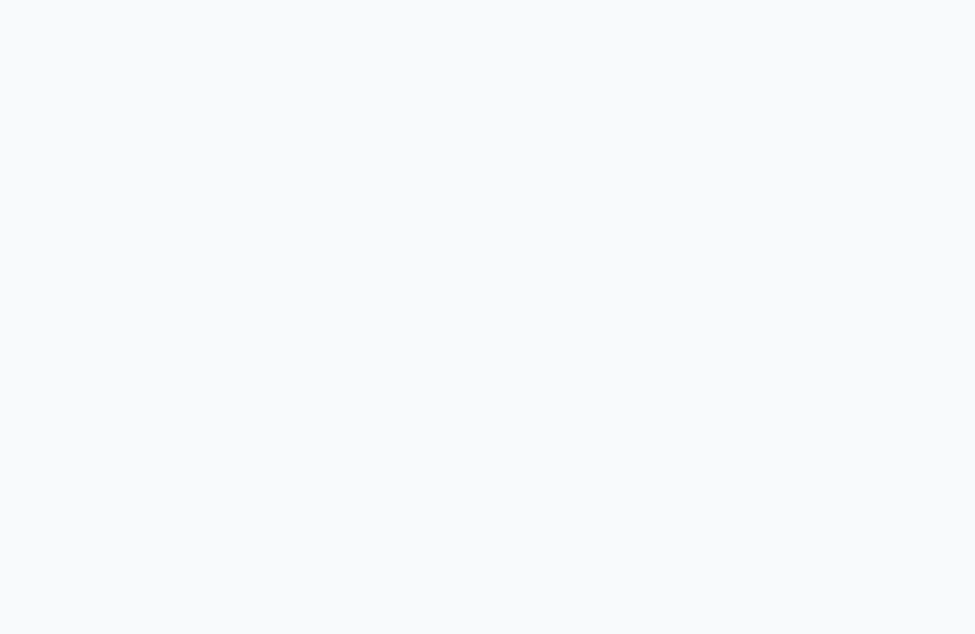
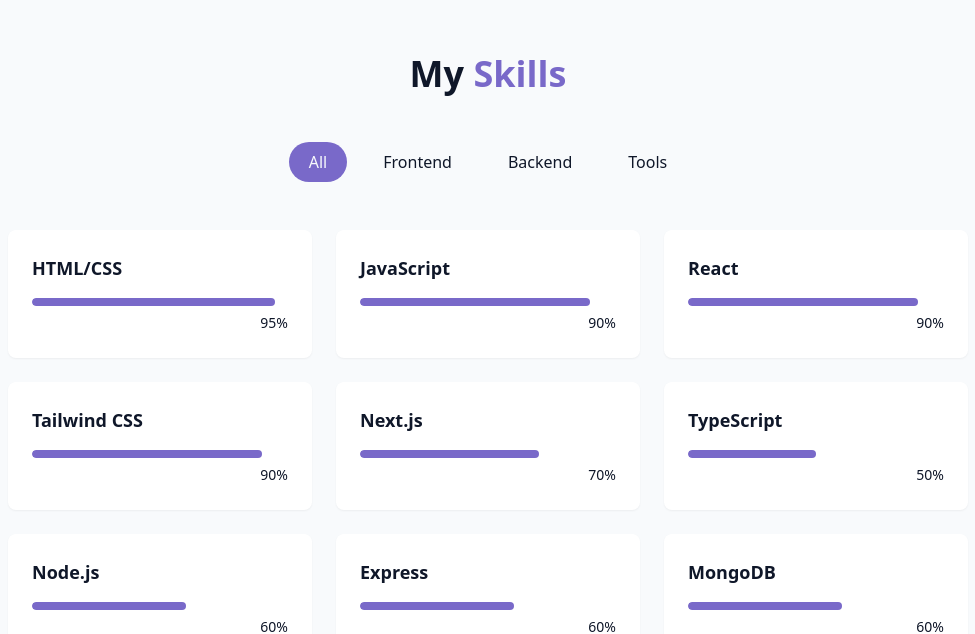
Before and after one commit to Joy-Juyoung/My_Portfolio, a React (Vite) app: page / in a window 1280 px wide. Shown: the part 1548-2182 px from the top of the page, without its empty margins (152-1127 px from the left). Before the commit the page ends 1506 px from the top, so only its background shows below. Built offline with nearby package versions, Linux system fonts and the light colour scheme.

Commit message:
feat: add responsive Skills section with category filter and progress bars

```diff
--- a/src/components/AboutSection.jsx
+++ b/src/components/AboutSection.jsx
@@ -2,7 +2,7 @@
 
 export const AboutSection = () => {
   return (
-    <section id="hero" className="relative py-24 px-4 ">
+    <section id="about" className="relative py-24 px-4 ">
       <div className="container mx-auto max-w-5xl">
         <h2 className="text-3xl md:text-4xl font-bold mb-12 text-center">
           About <span className="text-primary"> Me</span>
--- /dev/null
+++ b/src/components/SkillsSection.jsx
@@ -0,0 +1,89 @@
+import { useState } from "react";
+import { cn } from "@/lib/utils";
+
+// 후에 내용수정 및 all 보여지는 갯수 수정
+const skills = [
+  // Frontend
+  { name: "HTML/CSS", level: 95, category: "frontend" },
+  { name: "JavaScript", level: 90, category: "frontend" },
+  { name: "React", level: 90, category: "frontend" },
+  { name: "Tailwind CSS", level: 90, category: "frontend" },
+  { name: "Next.js", level: 70, category: "frontend" },
+  { name: "TypeScript", level: 50, category: "frontend" },
+
+  // Backend
+  { name: "Node.js", level: 60, category: "backend" },
+  { name: "Express", level: 60, category: "backend" },
+  { name: "MongoDB", level: 60, category: "backend" },
+  { name: "Firebase", level: 70, category: "backend" },
+  { name: "PostgreSQL", level: 45, category: "backend" },
+  // { name: "MySQL", level: 70, category: "tools" },
+  // { name: "GraphQL", level: 30, category: "backend" },
+
+  // Tools
+  { name: "Git/GitHub", level: 90, category: "tools" },
+  { name: "Figma", level: 85, category: "tools" },
+  { name: "VS Code", level: 95, category: "tools" },
+];
+
+const categories = ["all", "frontend", "backend", "tools"];
+
+export const SkillsSection = () => {
+  const [activeCategory, setActiveCategory] = useState("all");
+
+  const filteredSkills = skills.filter(
+    (skill) => activeCategory === "all" || skill.category === activeCategory
+  );
+
+  return (
+    <section id="skills" className="relative py-24 px-4 bg-secondary/30">
+      <div className="container mx-auto max-w-5xl">
+        <h2 className="text-3xl md:text-4xl font-bold mb-12 text-center">
+          My <span className="text-primary"> Skills</span>
+        </h2>
+
+        <div className="flex flex-wrap justify-center gap-4 mb-12">
+          {categories.map((category, key) => (
+            <button
+              key={key}
+              onClick={() => setActiveCategory(category)}
+              className={cn(
+                "px-5 py-2 rounded-full transition-colors duration-300 capitalize",
+                activeCategory === category
+                  ? "bg-primary text-primary-foreground"
+                  : "bg-secondary/70 text-foreground hover:bd-secondary"
+              )}
+            >
+              {category}
+            </button>
+          ))}
+        </div>
+
+        <div className="grid grid-cols-1 sm:grid-cols-2 lg:grid-cols-3 gap-6">
+          {filteredSkills.map((skill, key) => (
+            <div
+              key={key}
+              className="bg-card p-6 rounded-lg shadow-xs card-hover"
+            >
+              <div className="text-left mb-4">
+                <h3 className="font-semibold text-lg"> {skill.name}</h3>
+              </div>
+              <div className="w-full bg-secondary/50 h-2 rounded-full overflow-hidden">
+                <div
+                  className="bg-primary h-2 rounded-full origin-left animate-[grow_1.5s_ease-out]"
+                  style={{ width: skill.level + "%" }}
+                />
+              </div>
+
+              <div className="text-right mt-1">
+                <span className="text-sm text-muted-foreground">
+                  {skill.level}%
+                </span>
+              </div>
+            </div>
+          ))}
+        </div>
+      </div>
+    </section>
+  );
+};
--- a/src/pages/Home.jsx
+++ b/src/pages/Home.jsx
@@ -3,6 +3,7 @@
 import { Navbar } from "@/components/Navbar";
 import { HeroSection } from "@/components/HeroSection";
 import { AboutSection } from "@/components/AboutSection";
+import { SkillsSection } from "@/components/SkillsSection";
 
 export const Home = () => {
   return (
@@ -20,6 +21,7 @@
       <main>
         <HeroSection />
         <AboutSection />
+        <SkillsSection />
       </main>
       {/* Footer */}
     </div>
```
